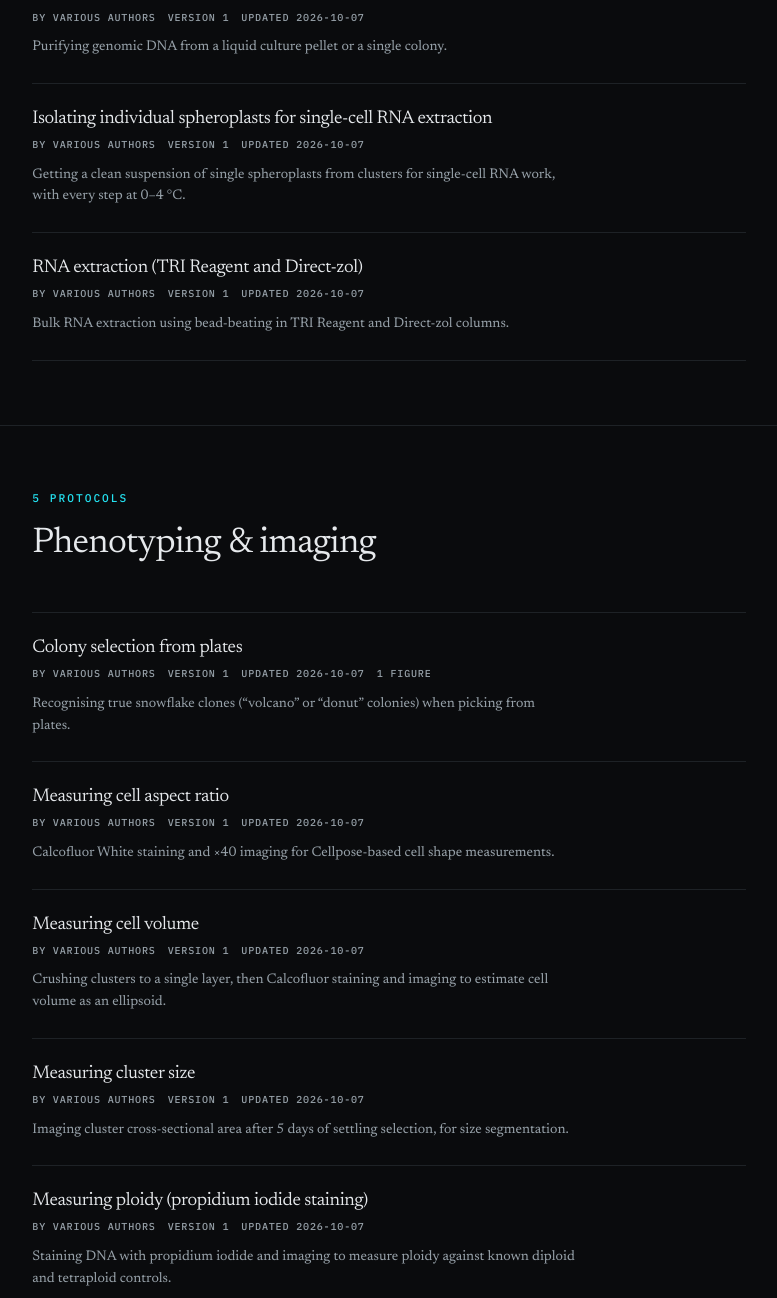
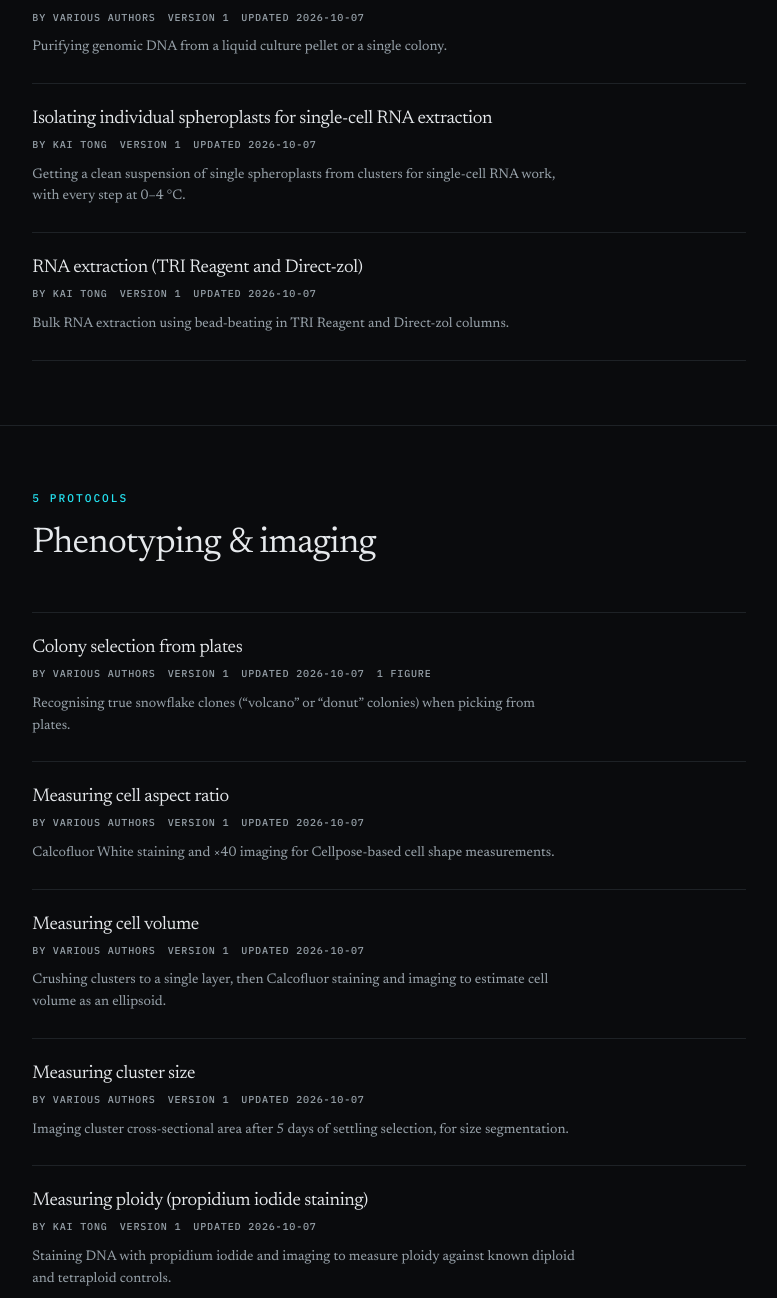
Before and after one commit to ozanbozdag/multee.org, a plain HTML site: page protocols/index.html in a window 1280 px wide. Shown: the part 2482-3780 px from the top of the page, without its empty margins (251-1028 px from the left). Drawn offline with Linux system fonts and the light colour scheme.

Commit message:
Update protocols and pipelines from the lab's protocol log

```diff
--- a/protocols/index.html
+++ b/protocols/index.html
@@ -165,12 +165,12 @@
         </li>
         <li>
           <h3 class="pub-title"><a href="../protocols/isolating-individual-spheroplasts-for-single-cell-rna-extrac/">Isolating individual spheroplasts for single-cell RNA extraction</a></h3>
-          <p class="pub-meta"><span>By Various authors</span><span>Version 1</span><span>Updated 2026-10-07</span></p>
+          <p class="pub-meta"><span>By Kai Tong</span><span>Version 1</span><span>Updated 2026-10-07</span></p>
           <p class="finding-text">Getting a clean suspension of single spheroplasts from clusters for single-cell RNA work, with every step at 0–4 °C.</p>
         </li>
         <li>
           <h3 class="pub-title"><a href="../protocols/rna-extraction-tri-reagent-and-direct-zol/">RNA extraction (TRI Reagent and Direct-zol)</a></h3>
-          <p class="pub-meta"><span>By Various authors</span><span>Version 1</span><span>Updated 2026-10-07</span></p>
+          <p class="pub-meta"><span>By Kai Tong</span><span>Version 1</span><span>Updated 2026-10-07</span></p>
           <p class="finding-text">Bulk RNA extraction using bead-beating in TRI Reagent and Direct-zol columns.</p>
         </li>
       </ul>
@@ -208,7 +208,7 @@
         </li>
         <li>
           <h3 class="pub-title"><a href="../protocols/measuring-ploidy-propidium-iodide-staining/">Measuring ploidy (propidium iodide staining)</a></h3>
-          <p class="pub-meta"><span>By Various authors</span><span>Version 1</span><span>Updated 2026-10-07</span></p>
+          <p class="pub-meta"><span>By Kai Tong</span><span>Version 1</span><span>Updated 2026-10-07</span></p>
           <p class="finding-text">Staining DNA with propidium iodide and imaging to measure ploidy against known diploid and tetraploid controls.</p>
         </li>
       </ul>
```
Also changed, not shown: protocols/isolating-individual-spheroplasts-for-single-cell-rna-extrac/index.html (+1 -1 lines), protocols/measuring-ploidy-propidium-iodide-staining/index.html (+1 -1 lines), protocols/rna-extraction-tri-reagent-and-direct-zol/index.html (+1 -1 lines).
